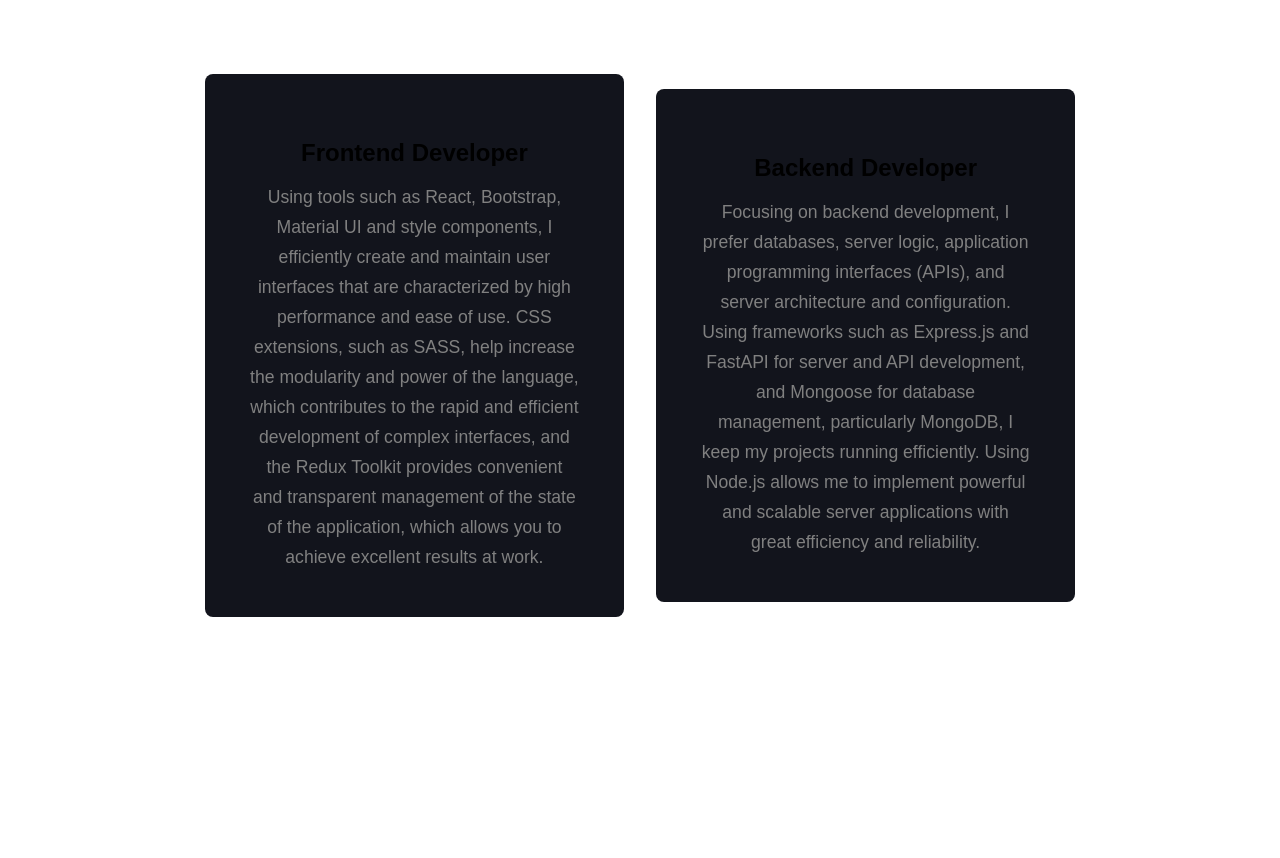
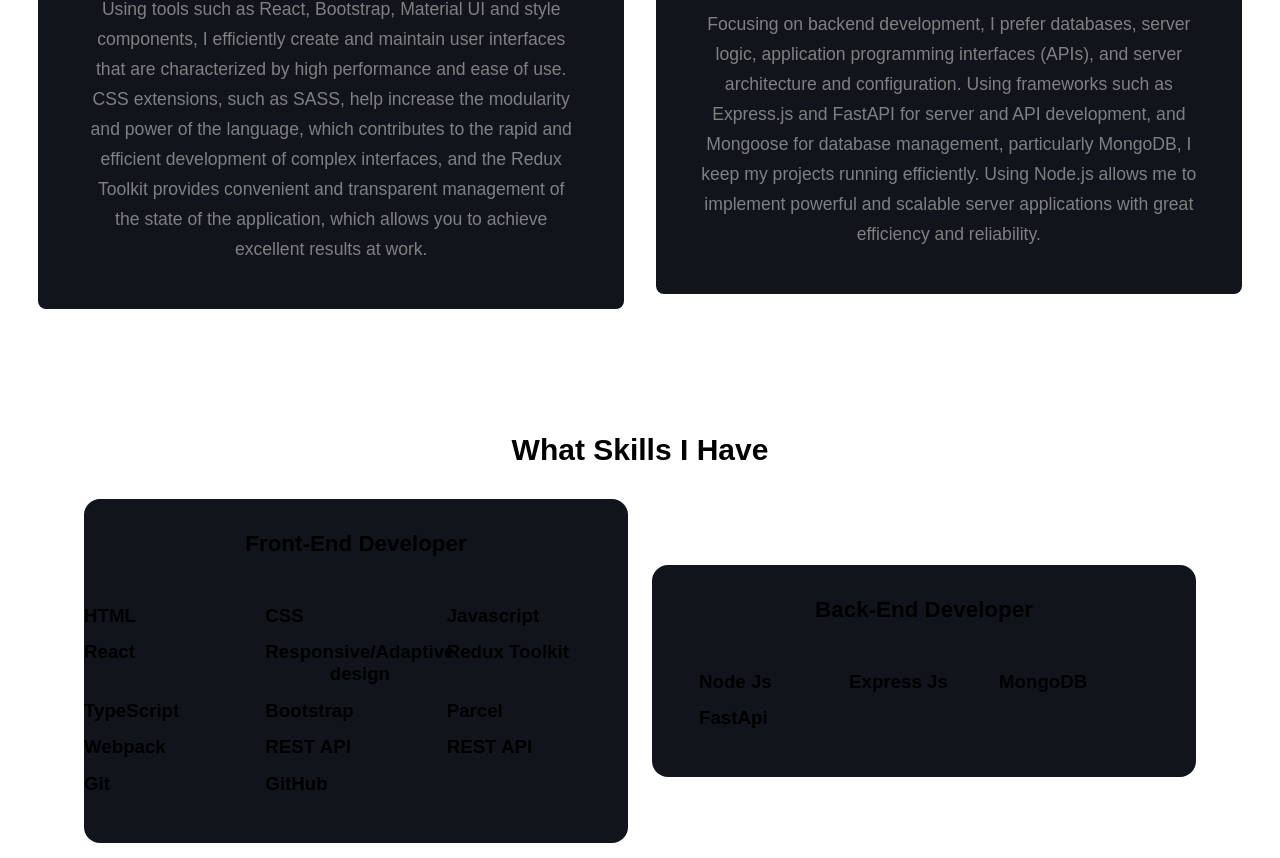
Before and after one commit to Vitalii-Malyk/My_portfolio, a React (Create React App) app: page / in a window 1280 px wide. Shown: the part 1939-2797 px from the top of the page. Built offline with nearby package versions, Linux system fonts and the light colour scheme.

Commit message:
add @media

```diff
--- a/src/index.css
+++ b/src/index.css
@@ -363,3 +363,225 @@
   padding: 10px;
   border-radius: 0.5rem;
 }
+
+@media (max-width: 1325px) {
+  header {
+    padding: 16px 3%;
+  }
+  header.sticky {
+    padding: 8px 3%;
+  }
+  section {
+    padding: 130px 3% 60px;
+  }
+}
+
+@media (max-width: 970px) {
+  :root {
+    --h1-font: 4.2rem;
+    --h2-font: 2.9rem;
+    --p-font: 1rem;
+  }
+  section {
+    padding: 70px 3% 60px;
+  }
+  .home {
+    height: 85vh;
+  }
+  .about {
+    grid-template-columns: 1fr;
+  }
+  .about-img {
+    text-align: center;
+  }
+  .contact {
+    grid-template-columns: 1fr;
+  }
+}
+
+@media (max-width: 830px) {
+  #menu-icon {
+    display: block;
+  }
+  .navbar {
+    position: absolute;
+    top: -600px;
+    right: 0;
+    left: 0;
+    display: flex;
+    flex-direction: column;
+    background: #12141c;
+    text-align: left;
+    transition: all 0.4s ease;
+  }
+  .navbar a {
+    display: block;
+    padding: 1rem;
+    margin: 1rem;
+  }
+  .navbar.active {
+    top: 100%;
+  }
+  :root {
+    --h1-font: 3.7rem;
+    --h2-font: 2.7rem;
+  }
+}
+
+#experience {
+  padding: 4rem 5rem;
+}
+
+.experience-container {
+  display: flex;
+  align-items: center;
+  justify-content: space-around;
+  padding: 2rem 0;
+  column-gap: 1rem;
+}
+
+.experience-item {
+  width: 50%;
+  display: flex;
+  flex-direction: column;
+  align-items: center;
+  justify-content: center;
+  text-align: center;
+  padding: 2rem 0;
+  background-color: #12141c;
+  border-radius: 1rem;
+  row-gap: 2rem;
+  transition: 0.4s all ease;
+  cursor: pointer;
+}
+
+.experience-item:hover {
+  /* background-color: var(--color-bg); */
+  transform: scale(1.01) translateY(-5px);
+  border-top: 5px solid var(--main-color);
+}
+
+.experience-title {
+  font-size: 1.4rem;
+  font-weight: bold;
+  color: var(--color-primary);
+}
+
+/* .box:hover {
+  transform: scale(1.01) translateY(-5px);
+  border-top: 5px solid var(--main-color);
+} */
+.experience-item:hover h2 {
+  color: var(--main-color);
+}
+
+.experience-item-container {
+  display: grid;
+  grid-template-columns: repeat(2, minmax(250px, 1fr));
+  padding: 1rem 0;
+  row-gap: 3rem;
+}
+@media (max-width: 830px) {
+  .hi {
+    display: none;
+  }
+}
+
+/* ================== MEDIA QUERY =================== */
+@media screen and (max-width: 1440px) {
+  .experience-item {
+    width: calc(50% - 1rem);
+  }
+
+  .experience-item-container {
+    grid-template-columns: repeat(3, minmax(150px, 1fr));
+    row-gap: 0.9rem;
+    text-align: center;
+  }
+}
+
+@media screen and (max-width: 1024px) {
+  .experience-container {
+    flex-direction: column;
+    row-gap: 1rem;
+  }
+
+  .experience-item-container {
+    grid-template-columns: repeat(3, minmax(200px, 1fr));
+    row-gap: 0.9rem;
+  }
+
+  .experience-item {
+    width: 100%;
+    padding: 1rem 0;
+  }
+}
+
+@media screen and (max-width: 768px) {
+  .experience-item-container {
+    grid-template-columns: repeat(2, minmax(200px, 1fr));
+    row-gap: 0.9rem;
+  }
+}
+
+@media screen and (max-width: 576px) {
+  .experience-item-container {
+    grid-template-columns: repeat(2, minmax(70%, 1fr));
+    row-gap: 0.9rem;
+  }
+}
+
+.feature {
+  display: flex;
+  justify-content: flex-start;
+  align-items: baseline;
+  column-gap: 1rem;
+}
+
+.feature svg {
+  width: 1.2rem;
+  height: 1.2rem;
+  fill: var(--color-primary);
+}
+
+.feature-inner h2 {
+  font-size: 1.1rem;
+  color: var(--color-white);
+}
+
+.feature-inner p {
+  font-size: 0.6rem;
+  color: var(--color-light);
+}
+
+.slider {
+  height: 100px;
+  margin: auto;
+  overflow: hidden;
+  position: relative;
+  width: auto;
+}
+
+.slider .slide-track {
+  animation: scroll 30s linear infinite;
+  display: flex;
+  width: calc(250 * 10);
+}
+
+.slider .slide {
+  height: 100px;
+  width: 250px;
+  margin: 0 20px;
+}
+
+@keyframes scroll {
+  0% {
+    transform: translateX(0);
+  }
+  100% {
+    transform: translateX(calc(-250px * 14));
+  }
+}
+.slider .slide img {
+  object-fit: contain;
+}
```
